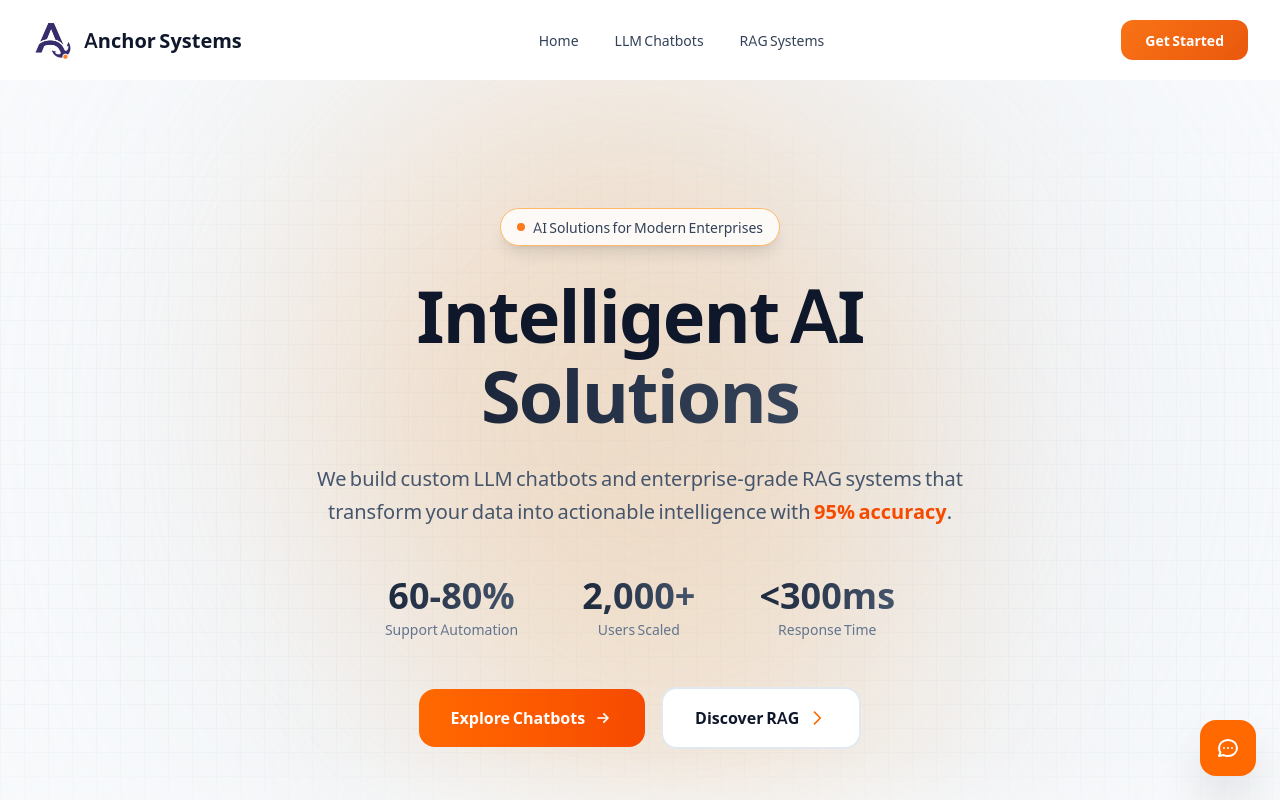
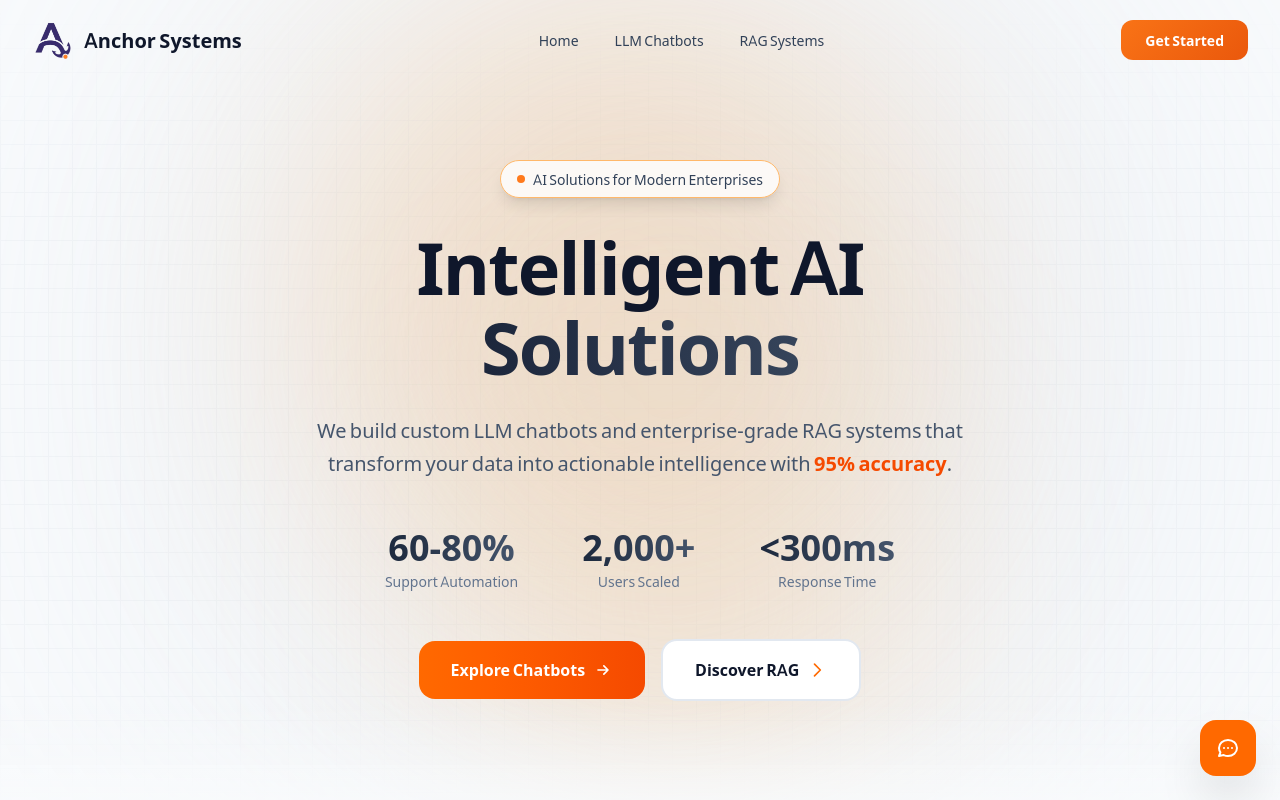
Before and after one commit to ZafTec/anchorsystems, a Next.js app: page / in a window 1280 px wide. Shown: the top 800 px of the page. Built offline with nearby package versions, Linux system fonts and the light colour scheme.

Commit message:
style: adjust padding in Hero component for improved layout and spacing

```diff
--- a/src/app/layout.tsx
+++ b/src/app/layout.tsx
@@ -49,7 +49,7 @@ export default function RootLayout({ children }: { children: React.ReactNode })
     <html lang="en" className="scroll-smooth">
       <body className={`${plusJakartaSans.variable} font-sans antialiased bg-white dark:bg-slate-950 text-slate-900 dark:text-slate-100`}>
         <Navbar />
-        <main className="min-h-screen pt-20">
+        <main className="min-h-screen">
           {children}
         </main>
         <Footer />
--- a/src/components/Hero.tsx
+++ b/src/components/Hero.tsx
@@ -22,7 +22,7 @@ const Hero = () => {
             </div>
 
             {/* Content */}
-            <div className="relative z-10 max-w-7xl mx-auto px-4 sm:px-6 lg:px-8 py-20 lg:py-32">
+            <div className="relative z-10 max-w-7xl mx-auto px-4 sm:px-6 lg:px-8 pt-32 pb-20 lg:pt-40 lg:pb-32">
                 <div className="text-center">
                     {/* Badge */}
                     <div className={`inline-flex items-center gap-2 px-4 py-2 rounded-full bg-white/80 dark:bg-slate-800/50 border border-orange-300 dark:border-orange-700 shadow-lg mb-8 transition-all duration-700 ${isVisible ? 'opacity-100 translate-y-0' : 'opacity-0 translate-y-4'}`} style={{ backdropFilter: 'blur(12px)' }}>
```
